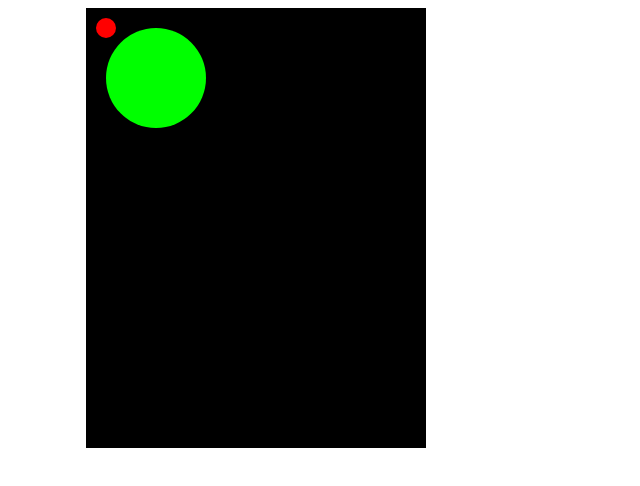
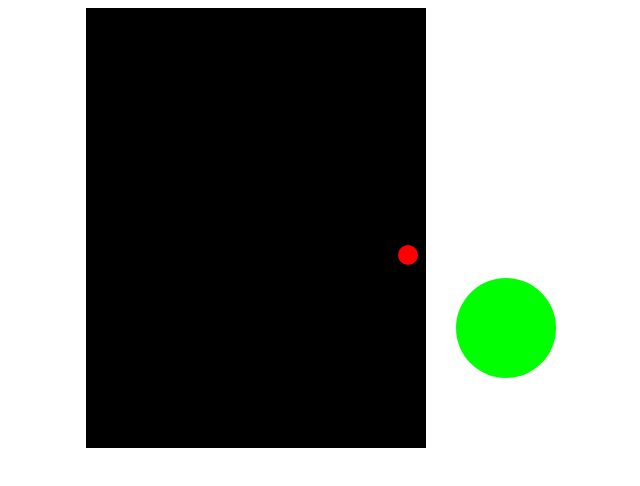
Before and after one commit to ongspxm/game-space_travel, a plain HTML site: page index.html in a window 1280 px wide. Shown: the whole page, without its empty margins (384-1024 px from the left). Drawn offline with Linux system fonts and the light colour scheme.

Commit message:
feat: gravity physics to attract player

```diff
--- a/game.js
+++ b/game.js
@@ -1,29 +1,90 @@
 var game = {};
 var fps = 20;
 
-var player_r = 20;
+var player_r = 10;
+var planet_r = 50;
+var planet_g = 1;
 
+/* misc functions */
 function $(id){
     return document.getElementById(id);
 }
 
+function init_circle(ele, radius){
+    ele.r = radius;
+    ele.style.width = radius*2;
+    ele.style.height = radius*2;
+
+    return ele;
+}
+
+function dist(a, b){
+    return Math.pow(Math.pow((a.x-b.x),2) + Math.pow((a.y-b.y),2), 0.5)
+}
+
+/* game functions */
+function reset_hero(){
+    var player = game.player;
+
+    player.x = 0;
+    player.y = 0;
+    init_circle(player, player_r);
+
+    player.dx = 0;
+    player.dy = 0;
+}
+
+function gen_planet(){
+    var planet = document.createElement('div');
+    planet.className = 'planet';
+    planet.x = 400;
+    planet.y = 300;
+    planet.g = planet_g;
+
+    init_circle(planet, planet_r);
+    game.canvas.appendChild(planet);
+
+    return planet;
+}
+
+function gravity(planet){
+    var player = game.player;
+
+    var dx = planet.x - player.x;
+    var dy = planet.y - player.y;
+
+    // calculate difference in the ratio
+    var dr = dist(player, planet) / planet.g;
+    player.dx += dx/dr;
+    player.dy += dy/dr;
+}
+
+/* base functions */
 function setup(){
+    game.canvas = $('game');
+
     game.player = $('hero');
-    game.player.x = 0;
-    game.player.y = 0;
-    game.player.r = player_r / 2;
-    game.player.style.width = player_r;
-    game.player.style.height = player_r;
+    reset_hero();
+
+    game.base = gen_planet();
 
     setInterval(loop, 1000/fps);
 }
 
-function draw(){
-    game.player.style.left = game.player.x - player_r / 2;
-    game.player.style.top = game.player.y - player_r / 2;
+function draw(ele){
+    if(ele.dx){ ele.x += ele.dx; }
+    if(ele.dy){ ele.y += ele.dy; }
+
+    ele.style.left = ele.x - ele.r;
+    ele.style.top = ele.y - ele.r;
+}
+
+function draw_screen(){
+    draw(game.player);
+    draw(game.base);
 }
 
 function loop(){
-    console.log(game.player.x);
-    draw();
+    gravity(game.base);
+    draw_screen();
 }
--- a/index.html
+++ b/index.html
@@ -6,7 +6,6 @@
   <body>
     <div id='game'>
       <div id='hero'></div>
-      <div id='planet1' class='planet'></div>
     </div>
     <script>setup();</script>
   </body>
```
Also changed, not shown: 1 other file.
